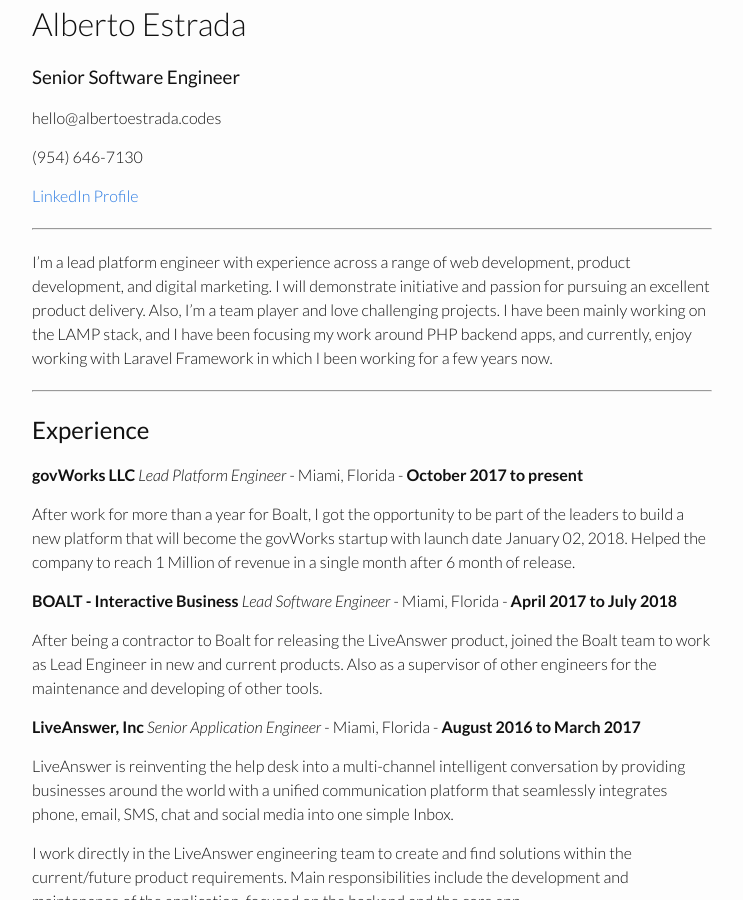
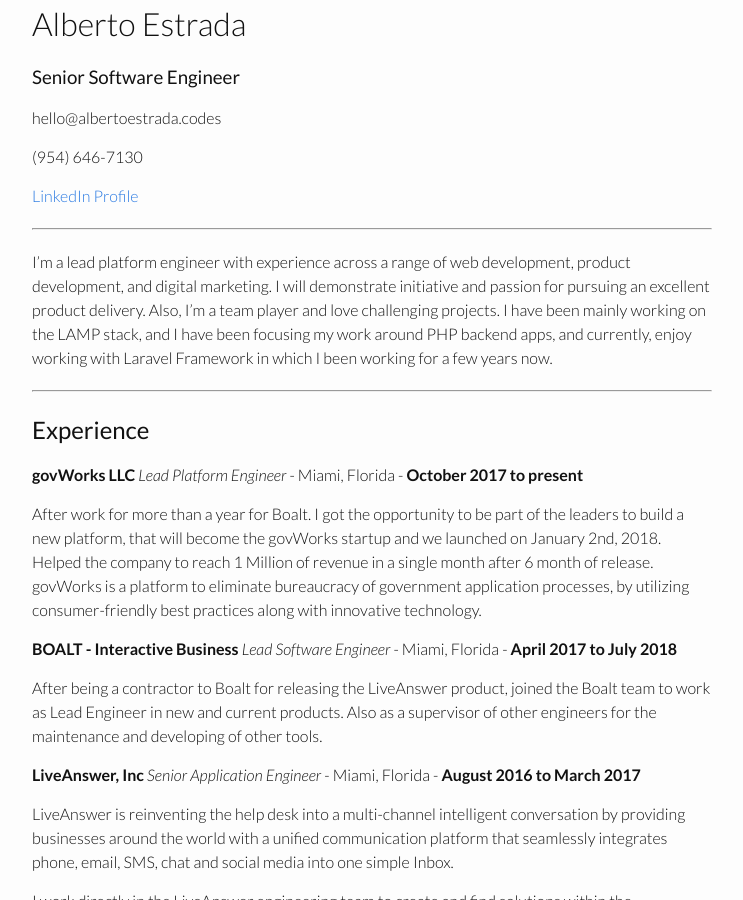
Before and after one commit to cyberkiko/cyberkiko.github.io, a Jekyll site: the page built from resume.md, in a window 1280 px wide and 900 px high. Shown: the whole window, without its empty margins (268-1011 px from the left). Built offline with Jekyll 4.4.1, drawn with Linux system fonts in a browser that asks for light colours; nearby versions of some CDN libraries.

Commit message:
Update resume.md

```diff
--- a/resume.md
+++ b/resume.md
@@ -25,7 +25,8 @@
 
 **govWorks LLC** *Lead Platform Engineer* - Miami, Florida - __October 2017 to present__
 
-After work for more than a year for Boalt, I got the opportunity to be part of the leaders to build a new platform that will become the govWorks startup with launch date January 02, 2018. Helped the company to reach 1 Million of revenue in a single month after 6 month of release.
+After work for more than a year for Boalt. I got the opportunity to be part of the leaders to build a new platform, that will become the govWorks startup and we launched on January 2nd, 2018. Helped the company to reach 1 Million of revenue in a single month after 6 month of release.
+govWorks is a platform to eliminate bureaucracy of government application processes, by utilizing consumer-friendly best practices along with innovative technology.
 
 **BOALT - Interactive Business** *Lead Software Engineer* - Miami, Florida - __April 2017 to July 2018__
 
```
